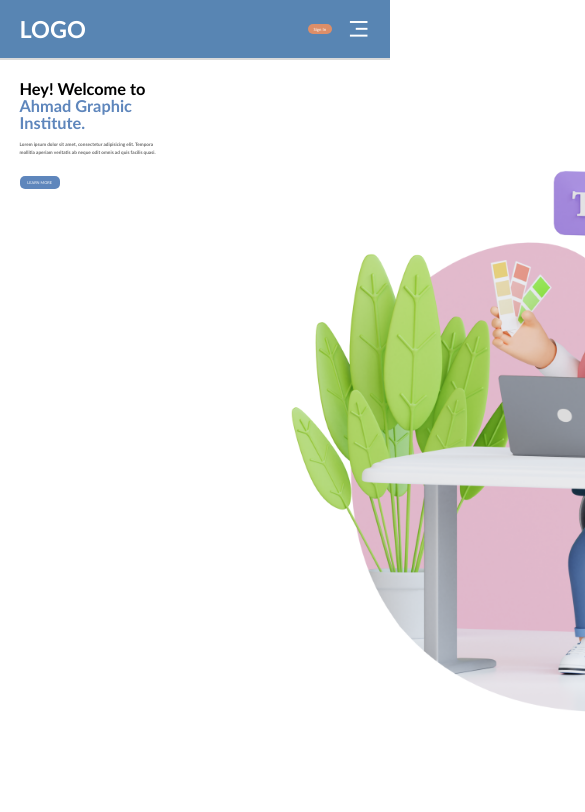
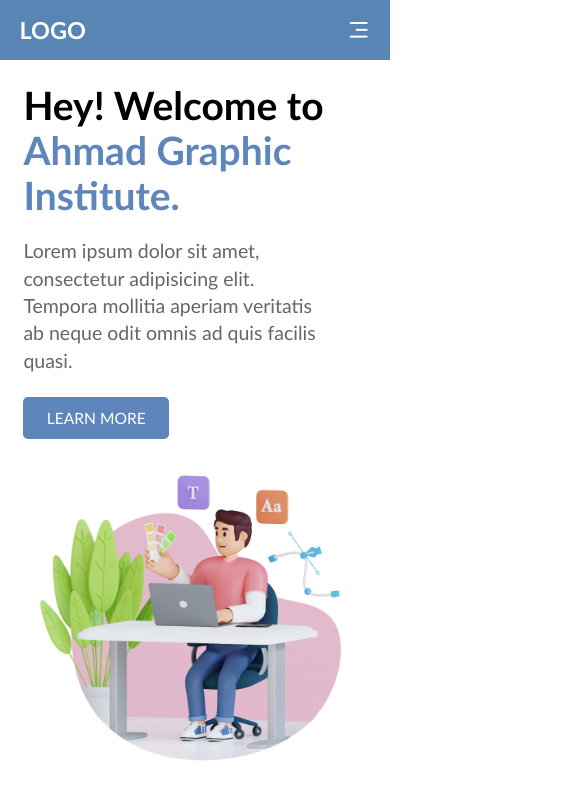
Before and after one commit to Shameem0093/16aug23, a plain HTML site: page index.html in a window 390 px wide. Shown: the top 812 px of the page, 585 px wide, since content can reach past the window. Drawn offline with nearby package versions, Linux system fonts and the light colour scheme.

Commit message:
Landingpage

```diff
--- a/style.css
+++ b/style.css
@@ -13,7 +13,7 @@ html, body{
 .nav{
     height: 100px;
     width: 100%;
-    border-bottom: 2px solid #dadada;
+
     display: flex;
     align-items: center;
     justify-content: space-between;
@@ -121,5 +121,48 @@ html, body{
 
     }
 
+    .nav button{
+        display: none;
+    }
+
+    .content{
+        height: calc(100% - 60px);
+        flex-direction: column;
+    }
+    .left{
+        width: 100%;
+        height: 45%;
+        padding: 6vw 6vw;
+
+    }
+    .left h1{
+        font-size: 10vw;
+        line-height: 11.5vw;
+    }
+    .left p{
+        font-size: 5vw;
+        width: 90%;
+        margin-top: 5vw;
+        margin-bottom: 6vw;
+        line-height: 7vw;
+        font-weight: 400;
+    }
+    .content button{
+        font-size: 4vw;
+        padding: 3vw 6vw;
+        border-radius: 5px;
+        font-weight: 400;
+
+    }
+    .right{
+        width: 100%;
+        height: 50%;
+    }
+    .right img{
+        width: 100%;
+        margin-top: 1vw;
+    }
+
+
 
 }
```
